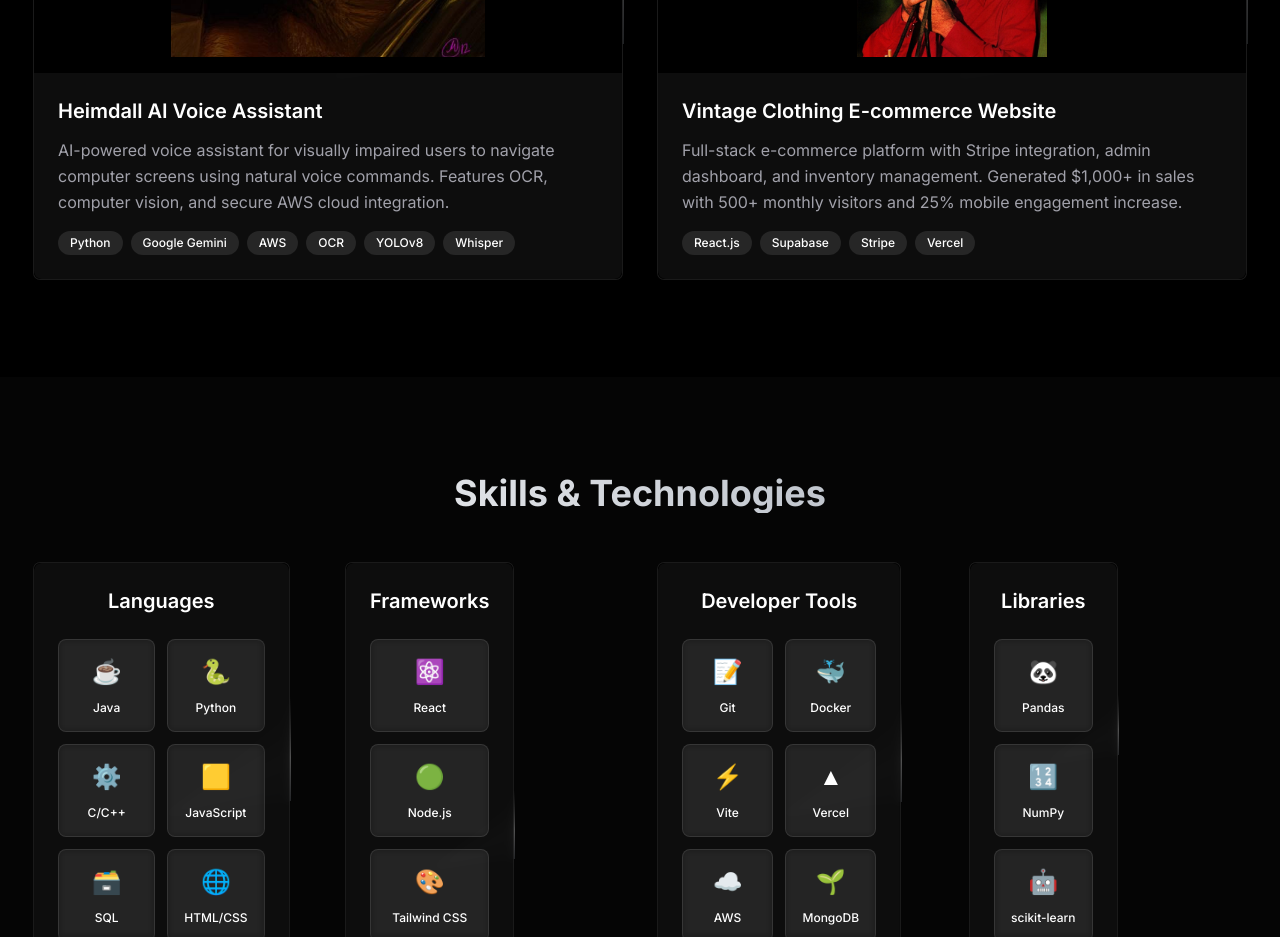
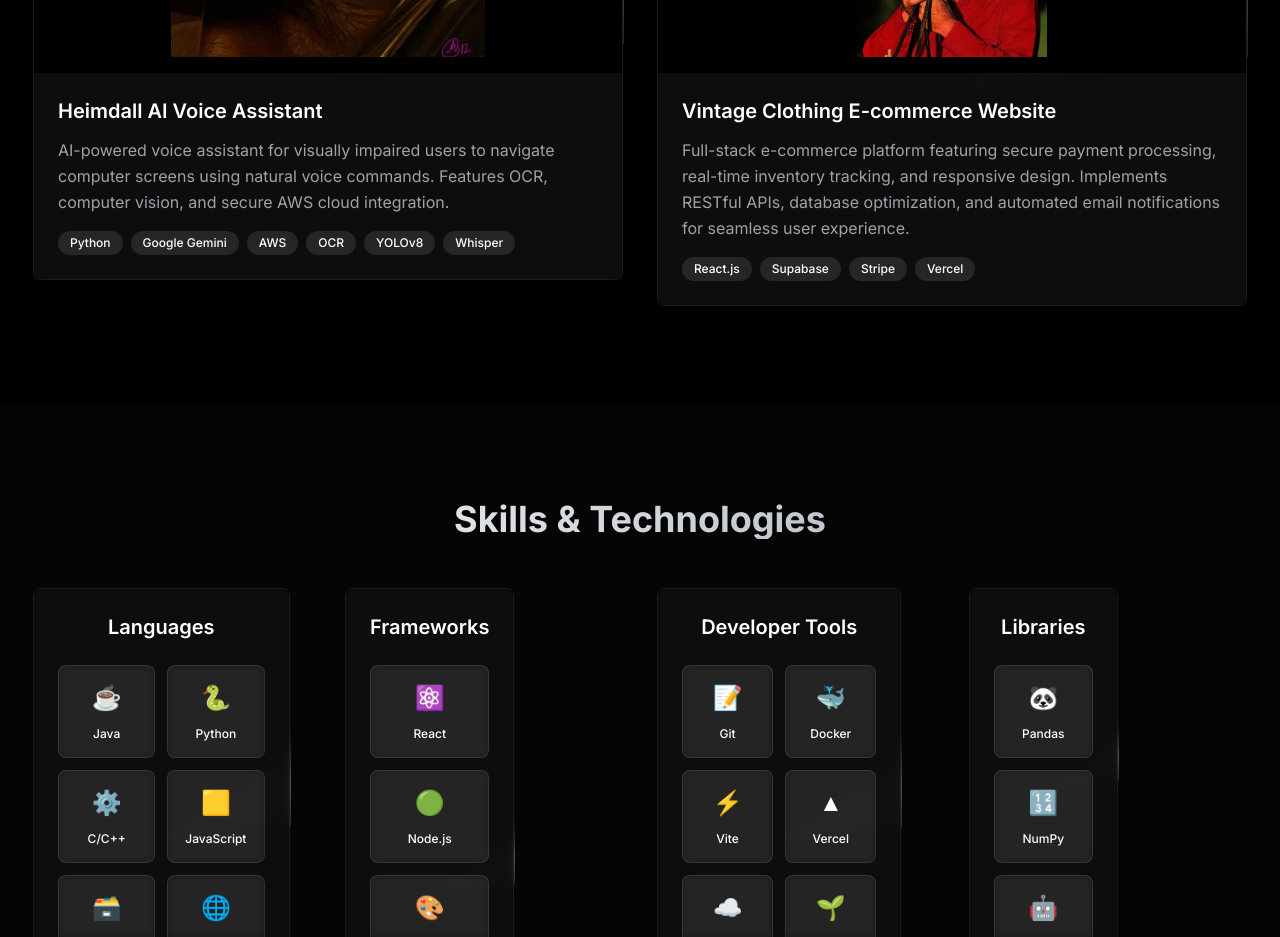
Before and after one commit to vikthevar/VikramPortfolio, a Next.js app: page / in a window 1280 px wide. Shown: the part 2400-3337 px from the top of the page. Built offline with nearby package versions, Linux system fonts and the light colour scheme; a web font is replaced by a local one.

Commit message:
final version

```diff
--- a/components/Projects.tsx
+++ b/components/Projects.tsx
@@ -58,7 +58,7 @@
     {
       title: "Vintage Clothing E-commerce Website",
       description:
-        "Full-stack e-commerce platform with Stripe integration, admin dashboard, and inventory management. Generated $1,000+ in sales with 500+ monthly visitors and 25% mobile engagement increase.",
+        "Full-stack e-commerce platform featuring secure payment processing, real-time inventory tracking, and responsive design. Implements RESTful APIs, database optimization, and automated email notifications for seamless user experience.",
       image: "/images/IMG_3321.jpeg",
       technologies: ["React.js", "Supabase", "Stripe", "Vercel"],
       github: null,
```
